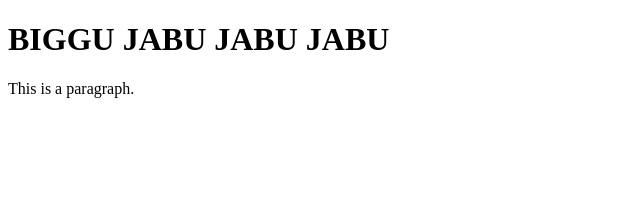
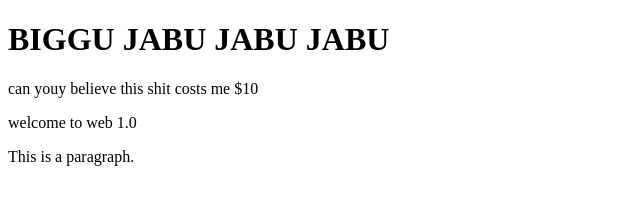
Before and after one commit to buhryan/webby, a plain HTML site: page index.html in a window 1280 px wide. Shown: the whole page, without its empty margins (0-640 px from the left). Drawn offline with Linux system fonts and the light colour scheme.

Commit message:
Update index.html

```diff
--- a/index.html
+++ b/index.html
@@ -6,6 +6,8 @@
 <body>
 
 <h1>BIGGU JABU JABU JABU</h1>
+  <p> can youy believe this shit costs me $10 <p>
+    <p> welcome to web 1.0 <p>
 <p>This is a paragraph.</p>
 
 </body>
```
